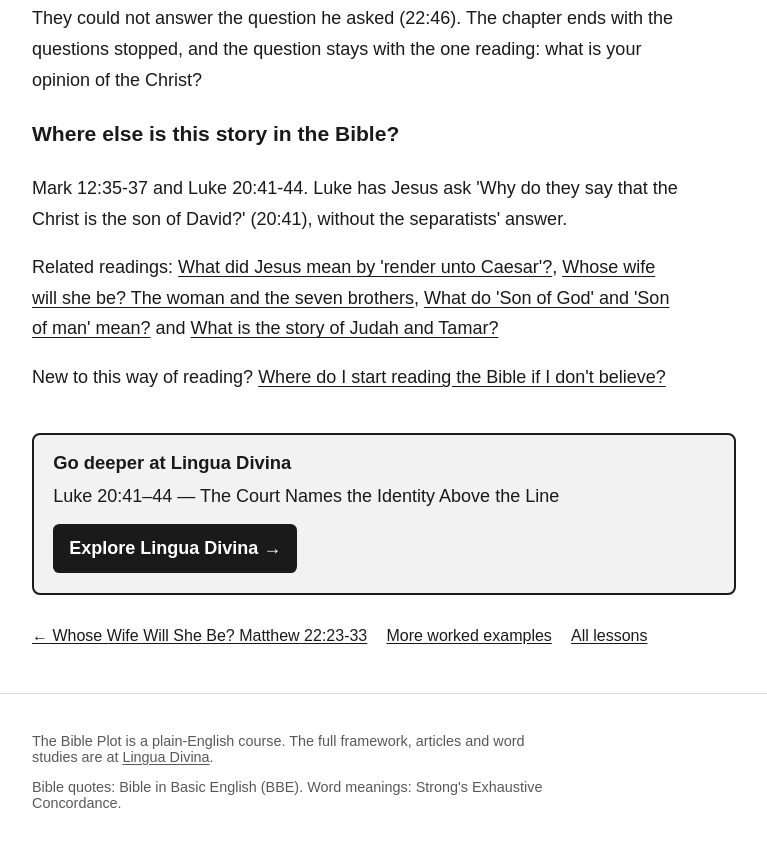
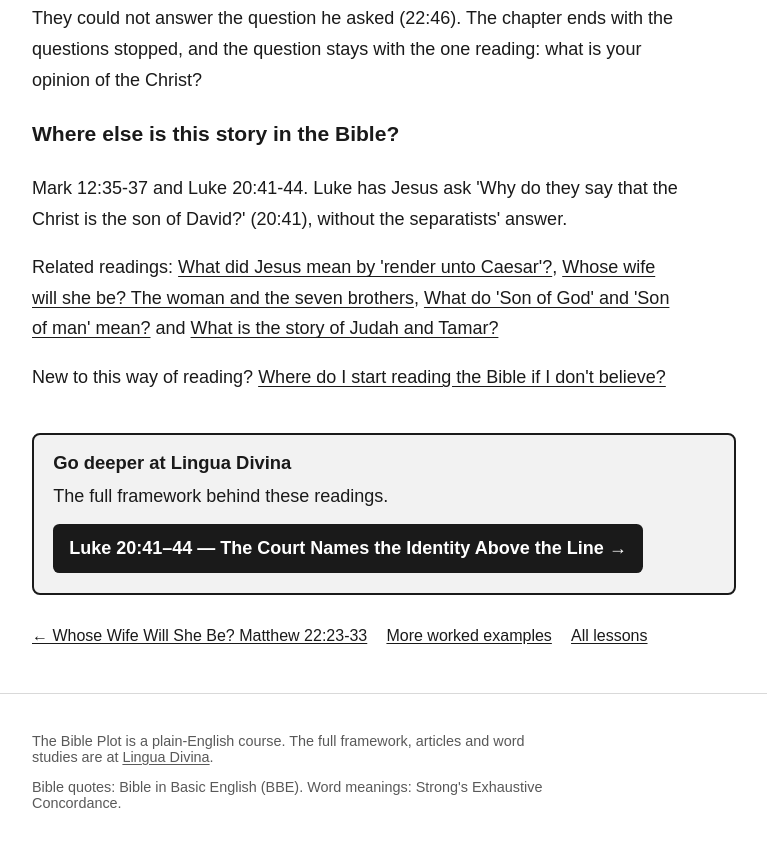
Before and after one commit to adore-god/bp, a plain HTML site: page working-examples/whose-son-is-the-christ-matthew-22-41-46.html in a window 1280 px wide. Shown: the part 6460-7306 px from the top of the page, without its empty margins (256-1023 px from the left). Drawn offline with Linux system fonts and the light colour scheme.

Commit message:
Add files via upload

```diff
--- a/working-examples/whose-son-is-the-christ-matthew-22-41-46.html
+++ b/working-examples/whose-son-is-the-christ-matthew-22-41-46.html
@@ -131,7 +131,7 @@ And no one was able to give him an answer, and so great was their fear of him, t
 <p>Mark 12:35-37 and Luke 20:41-44. Luke has Jesus ask 'Why do they say that the Christ is the son of David?' (20:41), without the separatists' answer.</p>
 <p>Related readings: <a href="../what-did-jesus-mean-render-unto-caesar-matthew-22-21.html">What did Jesus mean by 'render unto Caesar'?</a>, <a href="whose-wife-will-she-be-seven-brothers-matthew-22-23-33.html">Whose wife will she be? The woman and the seven brothers</a>, <a href="son-of-god-and-son-of-man-genesis-to-the-gospels.html">What do 'Son of God' and 'Son of man' mean?</a> and <a href="what-is-the-story-of-judah-and-tamar-genesis-38.html">What is the story of Judah and Tamar?</a></p>
 <p>New to this way of reading? <a href="../where-to-start-reading-the-bible-if-you-dont-believe.html">Where do I start reading the Bible if I don't believe?</a></p>
-<aside class="cta"><h2>Go deeper at Lingua Divina</h2><p>Luke 20:41–44 — The Court Names the Identity Above the Line</p><p><a class="btn" href="https://linguadivina.uk/creation/creation-luke-20-41-44.html">Explore Lingua Divina &rarr;</a></p></aside>
+<aside class="cta"><h2>Go deeper at Lingua Divina</h2><p>The full framework behind these readings.</p><p><a class="btn" href="https://linguadivina.uk/creation/creation-luke-20-41-44.html">Luke 20:41–44 — The Court Names the Identity Above the Line &rarr;</a></p></aside>
 <nav class="pager" aria-label="Lesson navigation"><a href="whose-wife-will-she-be-seven-brothers-matthew-22-23-33.html">&larr; Whose Wife Will She Be? Matthew 22:23-33</a><a href="../index.html#more-examples">More worked examples</a><a href="../index.html">All lessons</a></nav>
 </article>
 </main>
```
